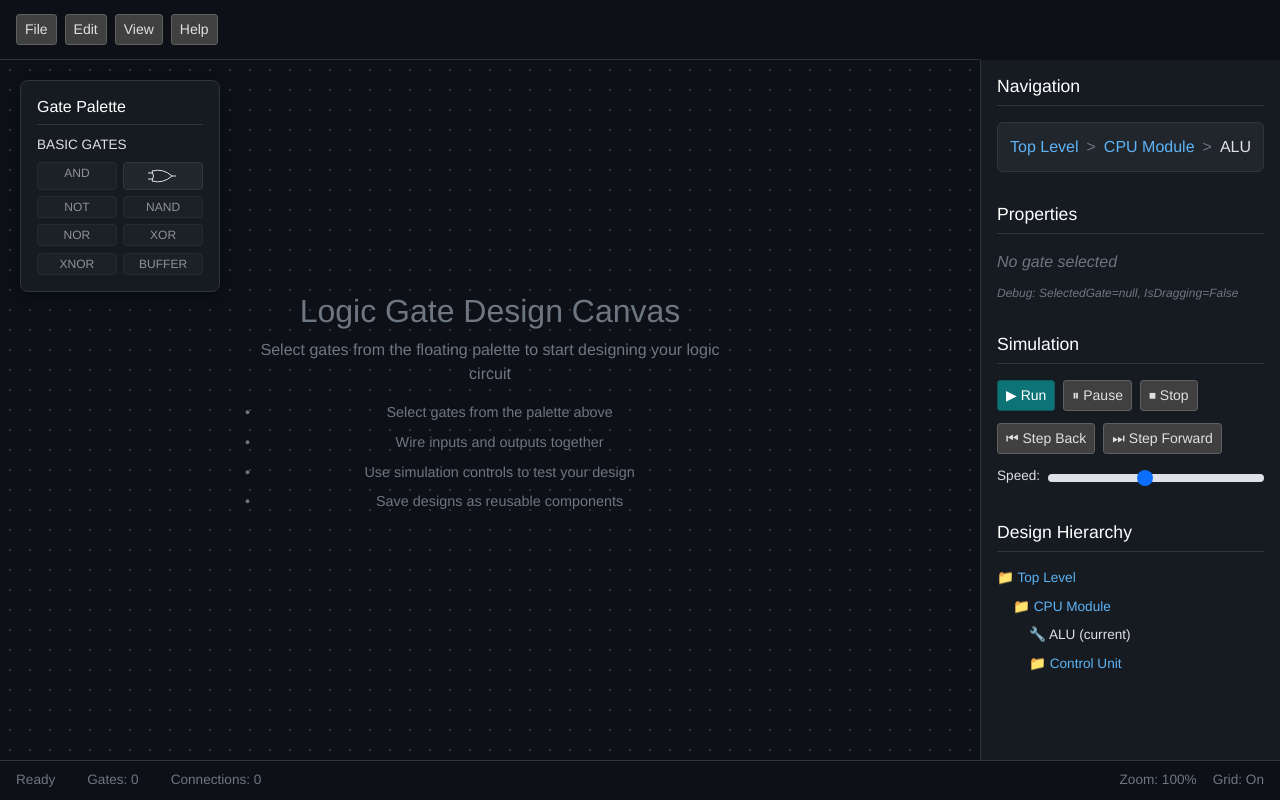
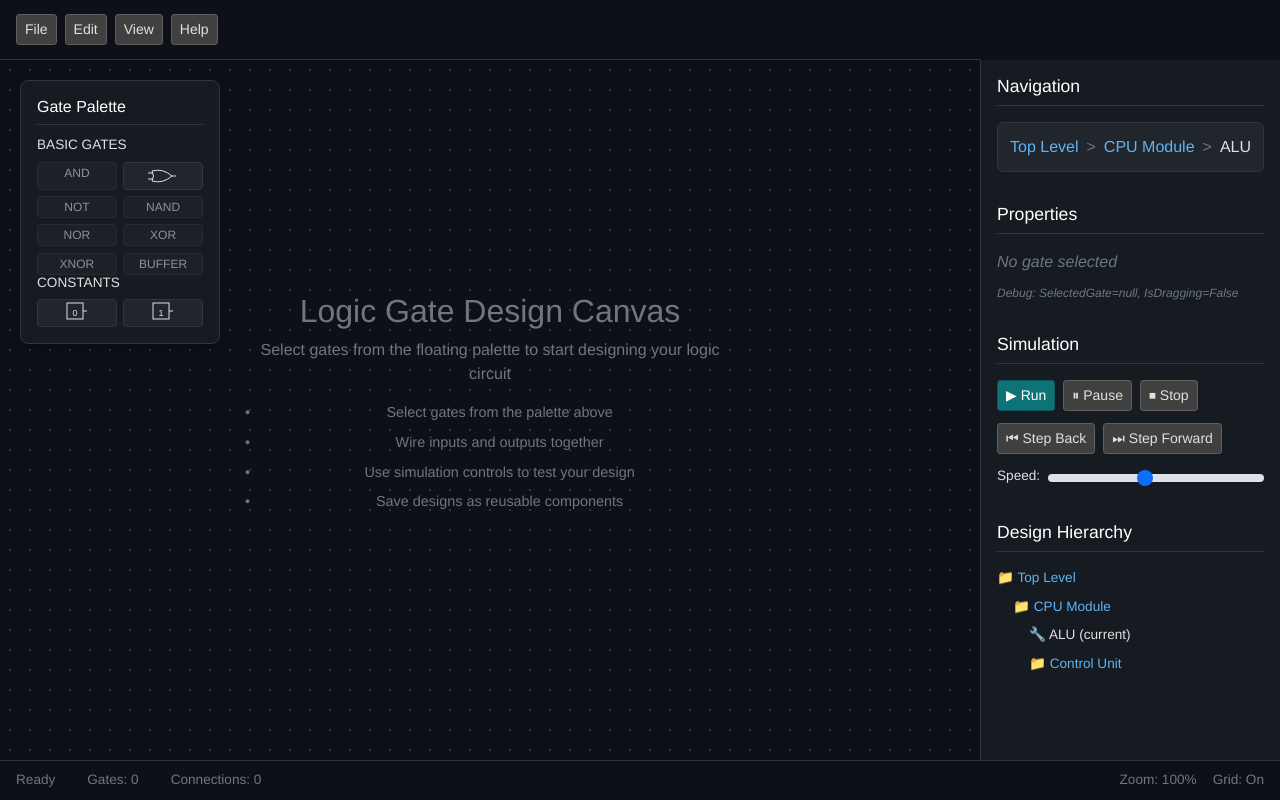
Before and after one commit to grahame-white/ai_logica, an ASP.NET Core app: page / in a window 1280 px wide. Run offline with ASP.NET Core 8, Linux system fonts and the light colour scheme; style sheets or scripts are compiled from the project's sources.

Commit message:
Add CONSTANT0 and CONSTANT1 gates to palette with square rendering
Co-authored-by: grahame-white <214149191+grahame-white@users.noreply.github.com>

```diff
--- a/AiLogica/Components/Pages/Home.razor
+++ b/AiLogica/Components/Pages/Home.razor
@@ -48,6 +48,18 @@
                 </div>
                 <div class="gate-item non-functional">
                     @RenderGateContent("BUFFER", false)
+                </div>
+            </div>
+        </div>
+
+        <div class="gate-category">
+            <h5>Constants</h5>
+            <div class="gate-list">
+                <div class="gate-item @(ViewModel.SelectedGate == "CONSTANT0" ? "selected" : "")" data-gate-type="CONSTANT0" @onclick="() => SelectConstant0Gate()" @onclick:stopPropagation="true">
+                    @RenderGateContent("CONSTANT0", ViewModel.SelectedGate == "CONSTANT0")
+                </div>
+                <div class="gate-item @(ViewModel.SelectedGate == "CONSTANT1" ? "selected" : "")" data-gate-type="CONSTANT1" @onclick="() => SelectConstant1Gate()" @onclick:stopPropagation="true">
+                    @RenderGateContent("CONSTANT1", ViewModel.SelectedGate == "CONSTANT1")
                 </div>
             </div>
         </div>
@@ -144,6 +156,14 @@
                 @RenderOrGateSvg(isPlacedGate)
                 @if (showSelectionIndicator) { <span>✓</span> }
             </div>,
+            "CONSTANT0" => @<div class="gate-content">
+                @RenderConstantGateSvg(0, isPlacedGate)
+                @if (showSelectionIndicator) { <span>✓</span> }
+            </div>,
+            "CONSTANT1" => @<div class="gate-content">
+                @RenderConstantGateSvg(1, isPlacedGate)
+                @if (showSelectionIndicator) { <span>✓</span> }
+            </div>,
             _ => @<div class="gate-content">
                 <span>@gateType</span>
                 @if (showSelectionIndicator) { <span>✓</span> }
@@ -209,6 +229,46 @@
                 <line x1="1" y1="15" x2="6" y2="15" stroke="currentColor" stroke-width="@strokeWidth"/>
                 <!-- Output line -->
                 <line x1="25" y1="12" x2="29" y2="12" stroke="currentColor" stroke-width="@strokeWidth"/>
+            </svg>;
+        }
+    }
+
+    private RenderFragment RenderConstantGateSvg(int value, bool isPlacedGate)
+    {
+        // Constant gates are square: 32x32 for placed gates, 24x24 for palette
+        int size = isPlacedGate ? 32 : 24;
+        string strokeWidth = "1"; // 1 pixel line width
+
+        if (isPlacedGate)
+        {
+            // Constant gate as unfilled square with centered value for placed gates
+            return @<svg width="@size" height="@size" viewBox="0 0 32 32" style="display: block;">
+                <!-- Unfilled square -->
+                <rect x="2" y="2" width="24" height="24"
+                      stroke="currentColor"
+                      fill="none"
+                      stroke-width="@strokeWidth"/>
+                <!-- Centered value -->
+                <text x="14" y="18" text-anchor="middle" dominant-baseline="central"
+                      fill="currentColor" font-family="Arial, sans-serif" font-size="12">@value</text>
+                <!-- Output line -->
+                <line x1="26" y1="14" x2="30" y2="14" stroke="currentColor" stroke-width="@strokeWidth"/>
+            </svg>;
+        }
+        else
+        {
+            // Constant gate as unfilled square with centered value for palette gates
+            return @<svg width="@size" height="@size" viewBox="0 0 24 24" style="display: block;">
+                <!-- Unfilled square -->
+                <rect x="2" y="2" width="16" height="16"
+                      stroke="currentColor"
+                      fill="none"
+                      stroke-width="@strokeWidth"/>
+                <!-- Centered value -->
+                <text x="10" y="12" text-anchor="middle" dominant-baseline="central"
+                      fill="currentColor" font-family="Arial, sans-serif" font-size="9">@value</text>
+                <!-- Output line -->
+                <line x1="18" y1="10" x2="22" y2="10" stroke="currentColor" stroke-width="@strokeWidth"/>
             </svg>;
         }
     }
@@ -304,6 +364,18 @@
         StateHasChanged(); // Force immediate re-render
     }
 
+    private void SelectConstant0Gate()
+    {
+        ViewModel.SelectGate("CONSTANT0");
+        StateHasChanged(); // Force immediate re-render
+    }
+
+    private void SelectConstant1Gate()
+    {
+        ViewModel.SelectGate("CONSTANT1");
+        StateHasChanged(); // Force immediate re-render
+    }
+
     public void Dispose()
     {
         ViewModel.PropertyChanged -= OnViewModelPropertyChanged;
```
